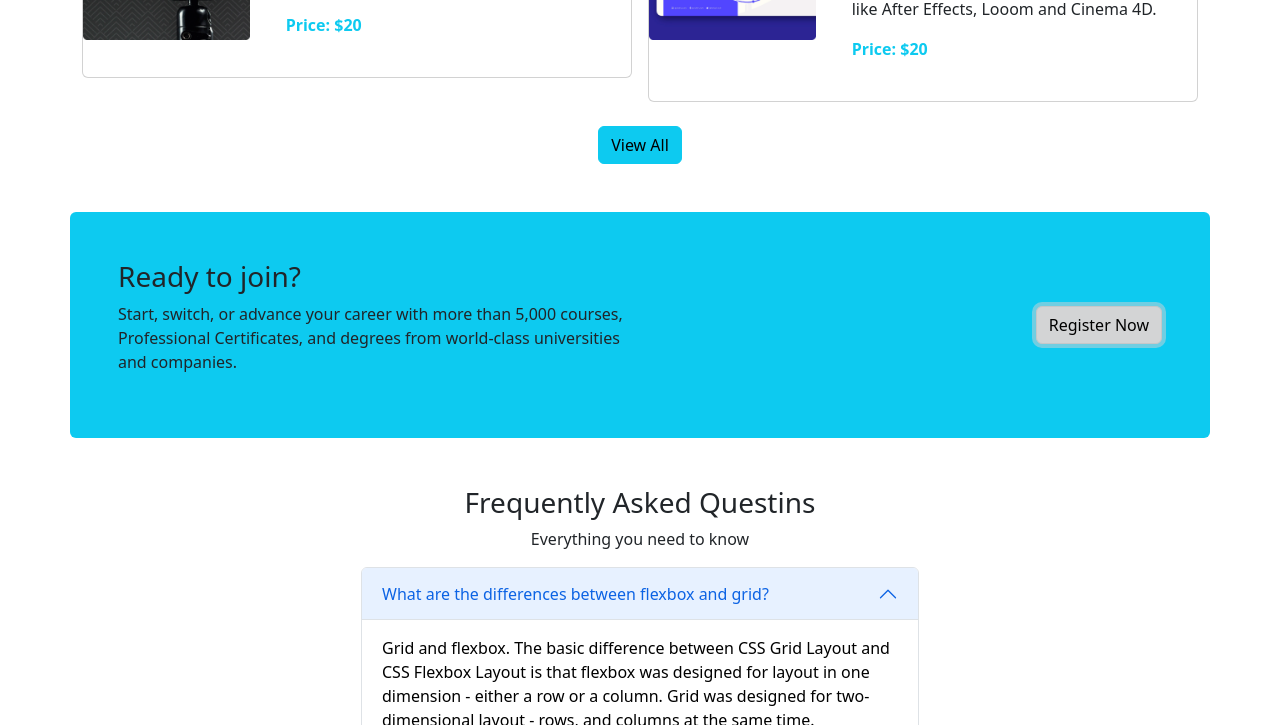
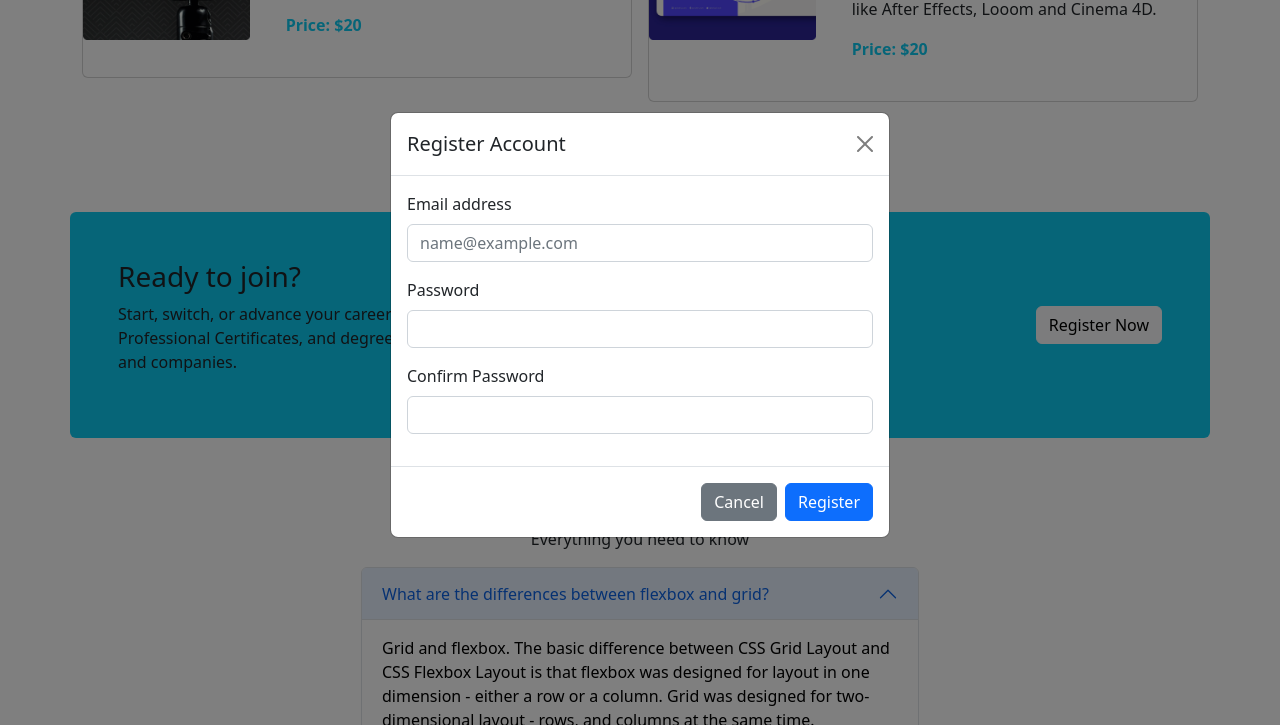
Before and after one commit to Tareq35/educom-website, a plain HTML site: page index.html in a window 1280 px wide. Both pictures are taken after a click on the button "Register Now". Shown: the part 1430-2155 px from the top of the page. Drawn offline with nearby package versions, Linux system fonts and the light colour scheme.

Commit message:
ready to join section added

```diff
--- a/index.html
+++ b/index.html
@@ -260,8 +260,47 @@
                     degrees from world-class universities and companies.</p>
             </div>
             <div class="w-50 d-flex justify-content-end">
-                <button class="btn btn-light">Register Now</button>
+                <div>
+                    <!-- Button trigger modal -->
+                    <button type="button" class="btn btn-light" data-bs-toggle="modal" data-bs-target="#exampleModal">
+                        Register Now
+                    </button>
+
+                    <!-- Modal -->
+                    <div class="modal fade" id="exampleModal" tabindex="-1" aria-labelledby="exampleModalLabel"
+                        aria-hidden="true">
+                        <div class="modal-dialog modal-dialog-centered">
+                            <div class="modal-content">
+                                <div class="modal-header">
+                                    <h5 class="modal-title" id="exampleModalLabel">Register Account</h5>
+                                    <button type="button" class="btn-close" data-bs-dismiss="modal"
+                                        aria-label="Close"></button>
+                                </div>
+                                <div class="modal-body">
+                                    <div class="mb-3">
+                                        <label for="exampleFormControlInput1" class="form-label">Email address</label>
+                                        <input type="email" class="form-control" id="exampleFormControlInput1" placeholder="name@example.com">
+                                      </div>
+                                    <div class="mb-3">
+                                        <label for="inputPassword" class="form-label">Password</label>
+                                        <input type="password" class="form-control" id="inputPassword">
+                                    </div>
+                                    <div class="mb-3">
+                                        <label for="inputPassword" class="form-label">Confirm Password</label>
+                                        <input type="password" class="form-control" id="inputPassword">
+                                    </div>
+                                </div>
+                                <div class="modal-footer">
+                                    <button type="button" class="btn btn-secondary"
+                                        data-bs-dismiss="modal">Cancel</button>
+                                    <button type="button" class="btn btn-primary">Register</button>
+                                </div>
+                            </div>
+                        </div>
+                    </div>
+                </div>
             </div>
+
         </section>
 
         <!--============= ready section end ================ -->
@@ -285,7 +324,9 @@
                         <div id="collapseOne" class="accordion-collapse collapse show" aria-labelledby="headingOne"
                             data-bs-parent="#accordionExample">
                             <div class="accordion-body">
-                                Grid and flexbox. The basic difference between CSS Grid Layout and CSS Flexbox Layout is that flexbox was designed for layout in one dimension - either a row or a column. Grid was designed for two-dimensional layout - rows, and columns at the same time.
+                                Grid and flexbox. The basic difference between CSS Grid Layout and CSS Flexbox Layout is
+                                that flexbox was designed for layout in one dimension - either a row or a column. Grid
+                                was designed for two-dimensional layout - rows, and columns at the same time.
                             </div>
                         </div>
                     </div>
@@ -299,7 +340,10 @@
                         <div id="collapseTwo" class="accordion-collapse collapse" aria-labelledby="headingTwo"
                             data-bs-parent="#accordionExample">
                             <div class="accordion-body">
-                                Bootstrap comes with a set of pre-styled responsive, mobile-first components that possess a definite UI kit. Tailwind CSS uses a set of utility classes to create a neat UI with more flexibility and uniqueness. Sites created using Bootstrap follow the generic pattern that makes them look identical.
+                                Bootstrap comes with a set of pre-styled responsive, mobile-first components that
+                                possess a definite UI kit. Tailwind CSS uses a set of utility classes to create a neat
+                                UI with more flexibility and uniqueness. Sites created using Bootstrap follow the
+                                generic pattern that makes them look identical.
                             </div>
                         </div>
                     </div>
```
